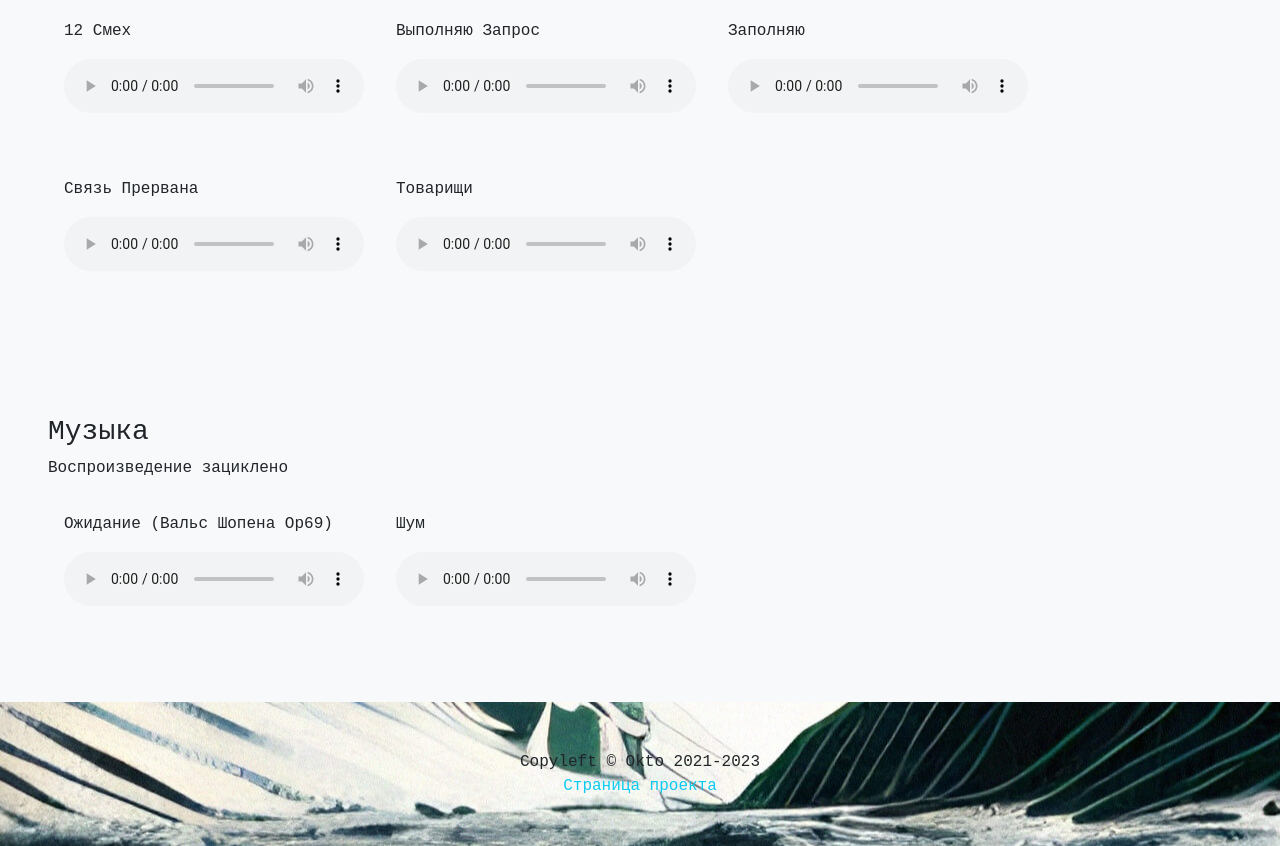
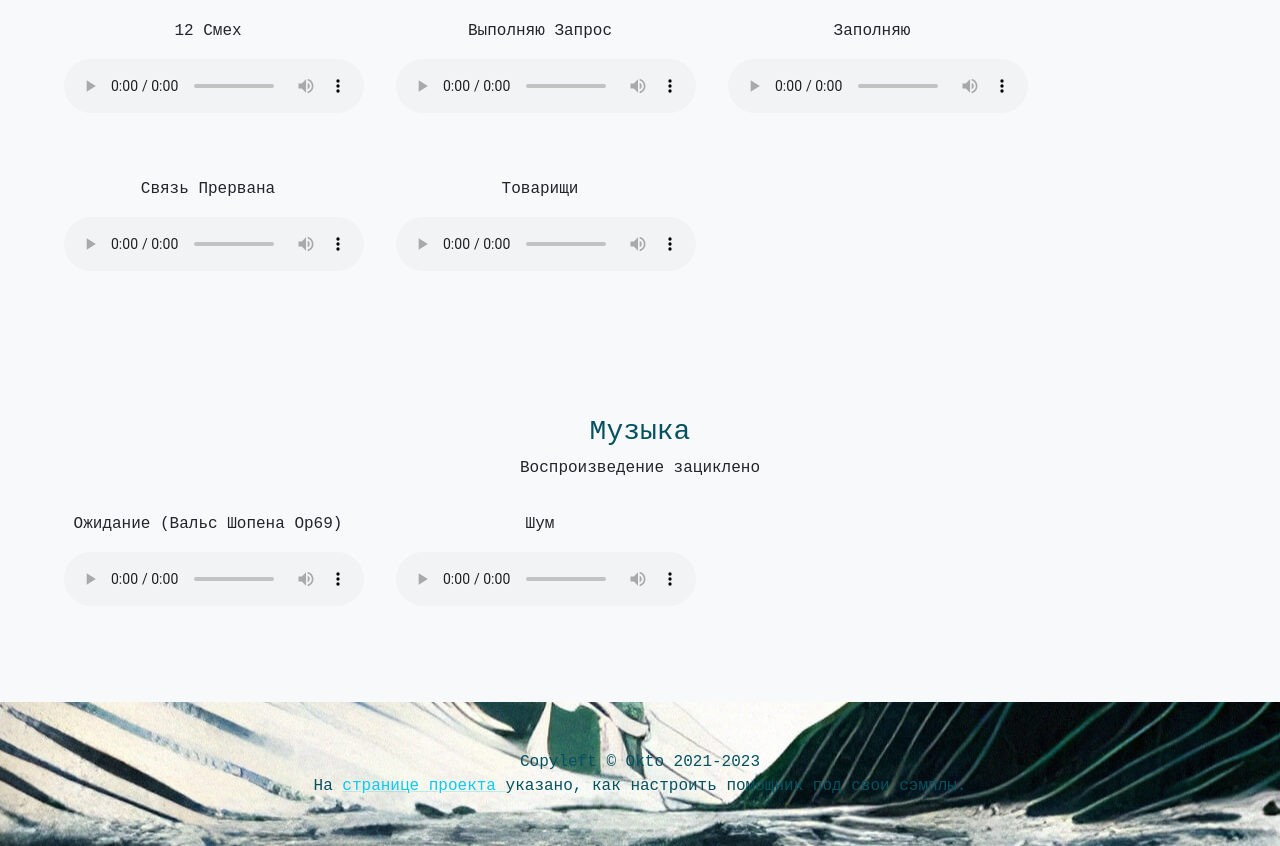
Before and after one commit to 8kto/tau-sigma-helper, a website: page index.html in a window 1280 px wide. Shown: the part 853-1699 px from the top of the page. Drawn offline with nearby package versions, Linux system fonts and the light colour scheme.

Commit message:
Adjust styles

```diff
--- a/index.html
+++ b/index.html
@@ -12,9 +12,9 @@
 </head>
 
 <body id="page-top">
-<header class="page-header bg-dark text-white p-5">
+<header class="page-header bg-dark text-white p-md-5">
   <div class="container-fluid text-center">
-    <h1 class="text-dark">УГРАСП Стрижонок XXV</h1>
+    <h1 class="text-info-emphasis">УГРАСП Стрижонок XXV</h1>
     <p class="lead text-dark">
       Универсальный гео-разведывательный автоматический сборщик-помощник класса XXV <br>
       ГОСТ-1349871477
@@ -23,23 +23,26 @@
 </header>
 
 
-<section class="page-section p-5">
-  <h3>Фразы автомата</h3>
+<section class="page-section px-3 py-3 p-md-5">
+  <h3 class="text-center text-info-emphasis">Фразы автомата</h3>
   <div class="samples-container d-flex flex-row flex-wrap" id="samples"></div>
 </section>
 
-<section class="page-section p-5">
-  <h3>Музыка</h3>
-  <p>Воспроизведение зациклено</p>
+<section class="page-section px-3 py-3 p-md-5">
+  <h3 class="text-center text-info-emphasis">Музыка</h3>
+  <p class="text-center">Воспроизведение зациклено</p>
   <div class="samples-container d-flex flex-row flex-wrap" id="music"></div>
 </section>
 
 <!-- Footer -->
-<footer class="page-footer py-5 bg-dark">
+<footer class="page-footer px-3 py-3 py-5 bg-dark">
   <div class="container">
-    <p class="m-0 text-center">Copyleft &copy; Okto 2021-2023</p>
-    <p class="m-0 text-center text-white">
-      <a class="link-info link-underline-opacity-0 link-underline-opacity-50-hover" href="https://github.com/8kto/tau-sigma-helper">Страница проекта</a>
+    <p class="m-0 text-center text-info-emphasis">Copyleft &copy; Okto 2021-2023</p>
+    <p class="m-0 text-center text-info-emphasis">
+      На
+      <a class="link-info link-underline-opacity-25 link-underline-opacity-75-hover" href="https://github.com/8kto/tau-sigma-helper">
+        странице проекта
+      </a> указано, как настроить помощник под свои сэмплы.
     </p>
   </div>
   <!-- /.container -->
--- a/js/wrapper.js
+++ b/js/wrapper.js
@@ -1,7 +1,7 @@
 (() => {
   const TEMPLATE = `
     <div class="p-3 mb-4 mr-2" id="{id}">
-      <p class="sample-title text-truncate font-weight-bold">{title}</p>
+      <p class="sample-title text-center text-truncate font-weight-bold">{title}</p>
       <audio controls preload="auto">
         <source src="{src}" type="audio/mpeg">
       </audio>
```
